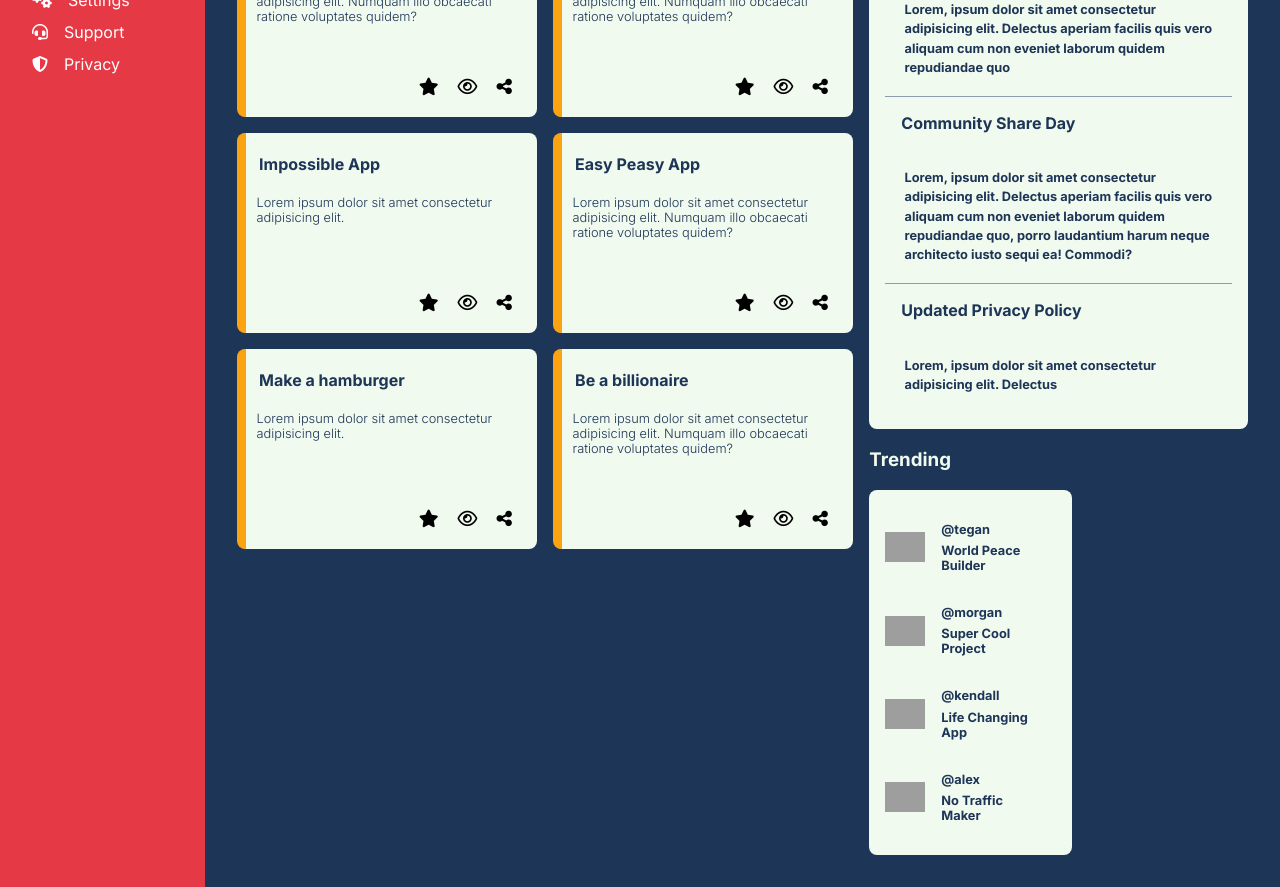
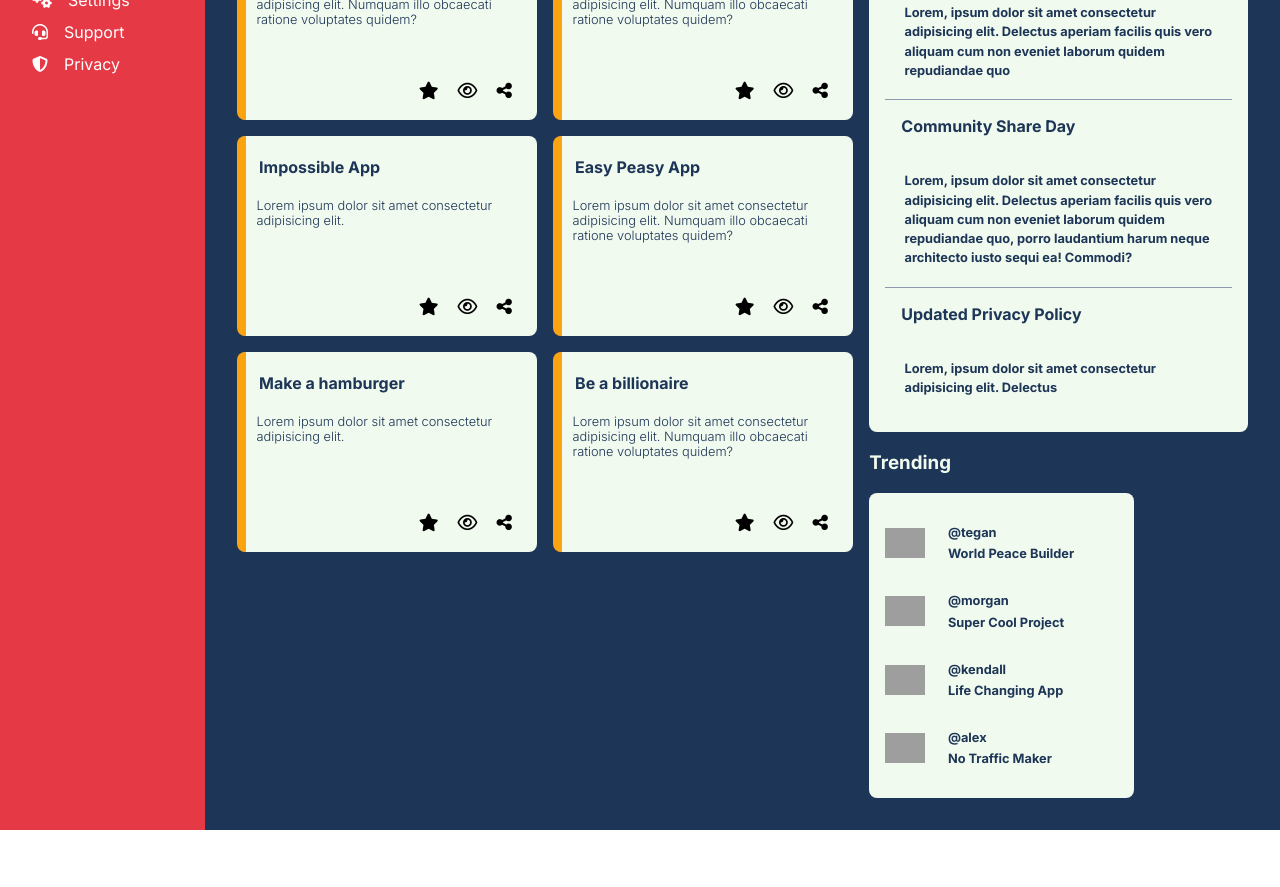
Before and after one commit to kebin20/admin-dashboard-new, a React (Create React App) app: page / in a window 1280 px wide. Shown: the part 320-1207 px from the top of the page. After the commit the page ends 1150 px from the top, so only its background shows below. Built offline with nearby package versions, Linux system fonts and the light colour scheme; grey boxes are pictures that could not be loaded.

Commit message:
Added box-sizing, fixed trending user sizing

```diff
--- a/components/Main/Main.css
+++ b/components/Main/Main.css
@@ -115,6 +115,6 @@ p.trending-project-name {
 
 @media (min-width: 800px) {
   .trending-users {
-    max-width: 45%;
+    max-width: 70%;
   }
 }
--- a/style.css
+++ b/style.css
@@ -1,3 +1,7 @@
+* {
+  box-sizing: border-box;
+}
+
 body {
   margin: 0 auto;
   font-family: 'Inter', sans-serif;
```
